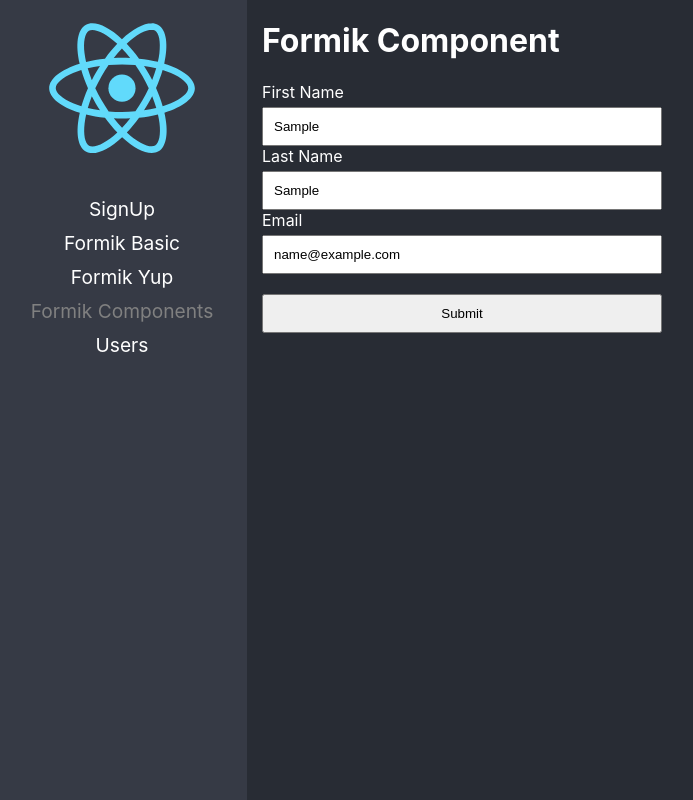
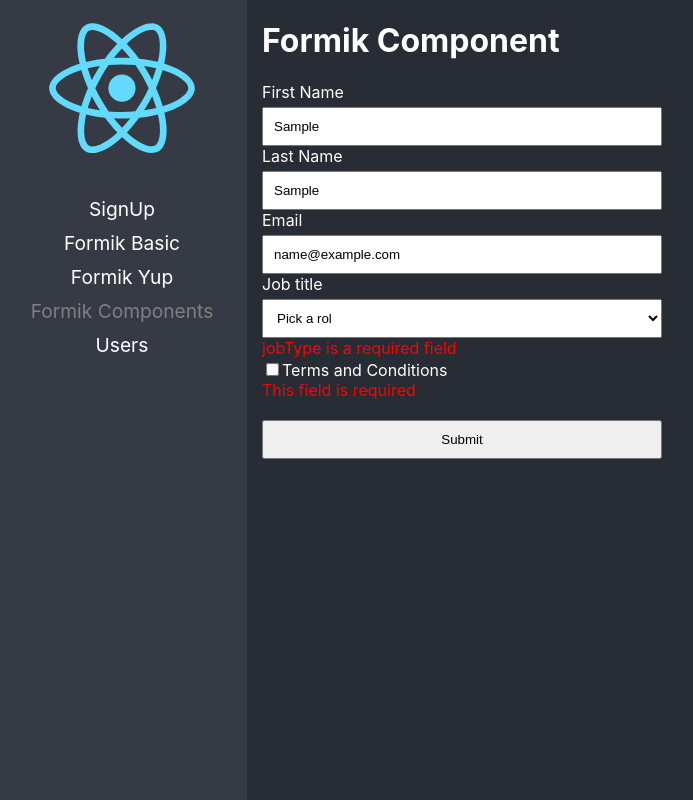
Before and after one commit to jcmurciap/react-forms, a React (Create React App) app: page /formik-components in a window 1280 px wide. Both pictures are taken after typing "Sample", "Sample", "name@example.com" into the empty fields and a click on the button "Submit". Shown: the whole page, without its empty margins (3-696 px from the left). Built offline with nearby package versions, Linux system fonts and the light colour scheme.

Commit message:
Chore: Added selects and checks validations

```diff
--- a/src/forms/pages/FormikComponents.tsx
+++ b/src/forms/pages/FormikComponents.tsx
@@ -12,6 +12,8 @@ const FormikComponents = () => {
                     firstName: '',
                     lastName: '',
                     email: '',
+                    terms: false,
+                    jobType: '',
                 }}
                 onSubmit={(values) => {
                     console.log(values)
@@ -19,7 +21,9 @@ const FormikComponents = () => {
                 validationSchema={Yup.object({
                     firstName: Yup.string().max(15, 'Must be 15 characters or less').required('Required'),
                     lastName: Yup.string().max(15, 'Must be 15 characters or less').required('Required'),
-                    email: Yup.string().required().email('Invalid email')
+                    email: Yup.string().required().email('Invalid email'),
+                    terms: Yup.boolean().oneOf([true], 'This field is required'),
+                    jobType: Yup.string().required().notOneOf(["Manager"], "This option isn´t valid")
                 })}
             >
                 {
@@ -27,15 +31,31 @@ const FormikComponents = () => {
                         <Form noValidate>
                             <label htmlFor="firstName">First Name</label>
                             <Field name="firstName" type="text"/>
-                            <ErrorMessage name="firstName" component="spam"/>
+                            <ErrorMessage name="firstName" component="span"/>
 
                             <label htmlFor="lastName">Last Name</label>
                             <Field name="lastName" type="text"/>
-                            <ErrorMessage name="lastName" component="spam"/>
+                            <ErrorMessage name="lastName" component="span"/>
 
                             <label htmlFor="email">Email</label>
                             <Field name="email" type="text"/>
-                            <ErrorMessage name="email" component="spam"/>
+                            <ErrorMessage name="email" component="span"/>
+
+                            <label htmlFor="jobType">Job title</label>
+                            <Field name="jobType" as="select">
+                                <option value="">Pick a rol</option>
+                                <option value="Developer">Developer</option>
+                                <option value="Designer">Designer</option>
+                                <option value="Manager">Manager</option>
+                                <option value="CTO">CTO</option>
+                            </Field>
+                            <ErrorMessage name="jobType" component="span"/>
+
+                            <label>
+                                <Field name="terms" type="checkbox"/>
+                                Terms and Conditions
+                            </label>
+                            <ErrorMessage name="terms" component="span"/>
 
                             <button type="submit">Submit</button>
                         </Form>
```
